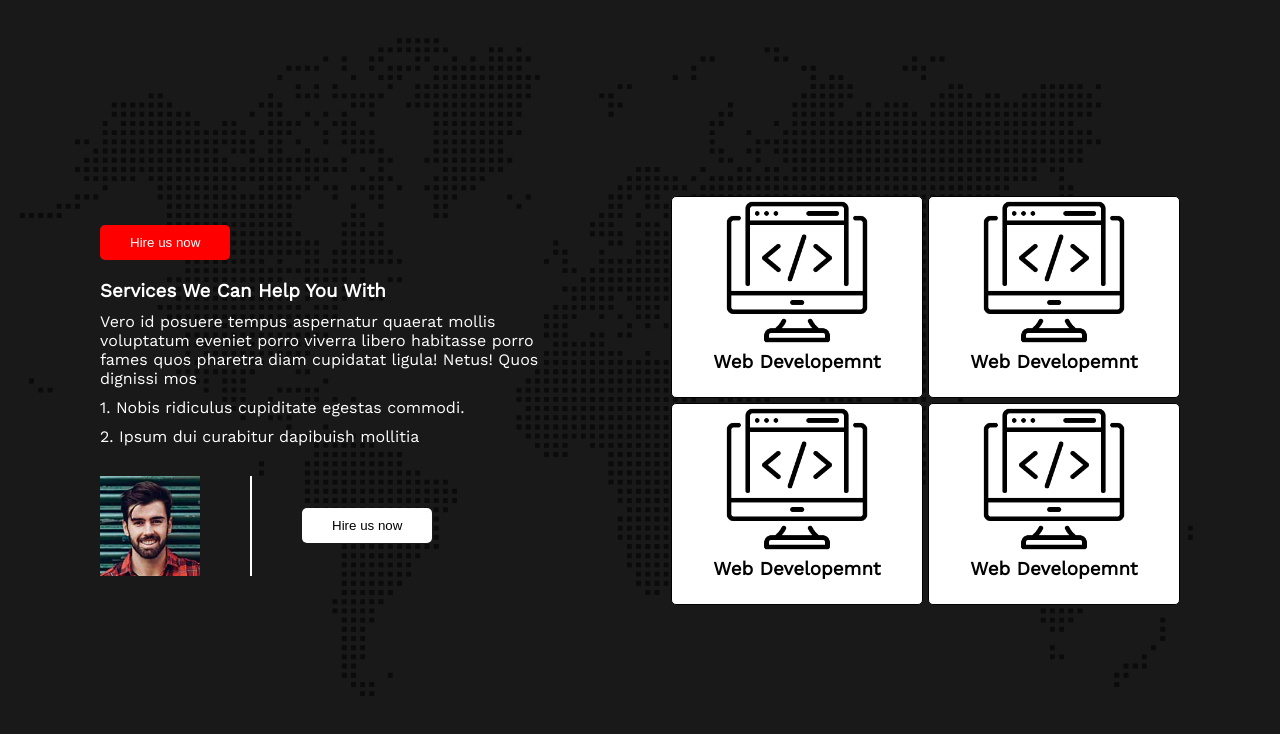
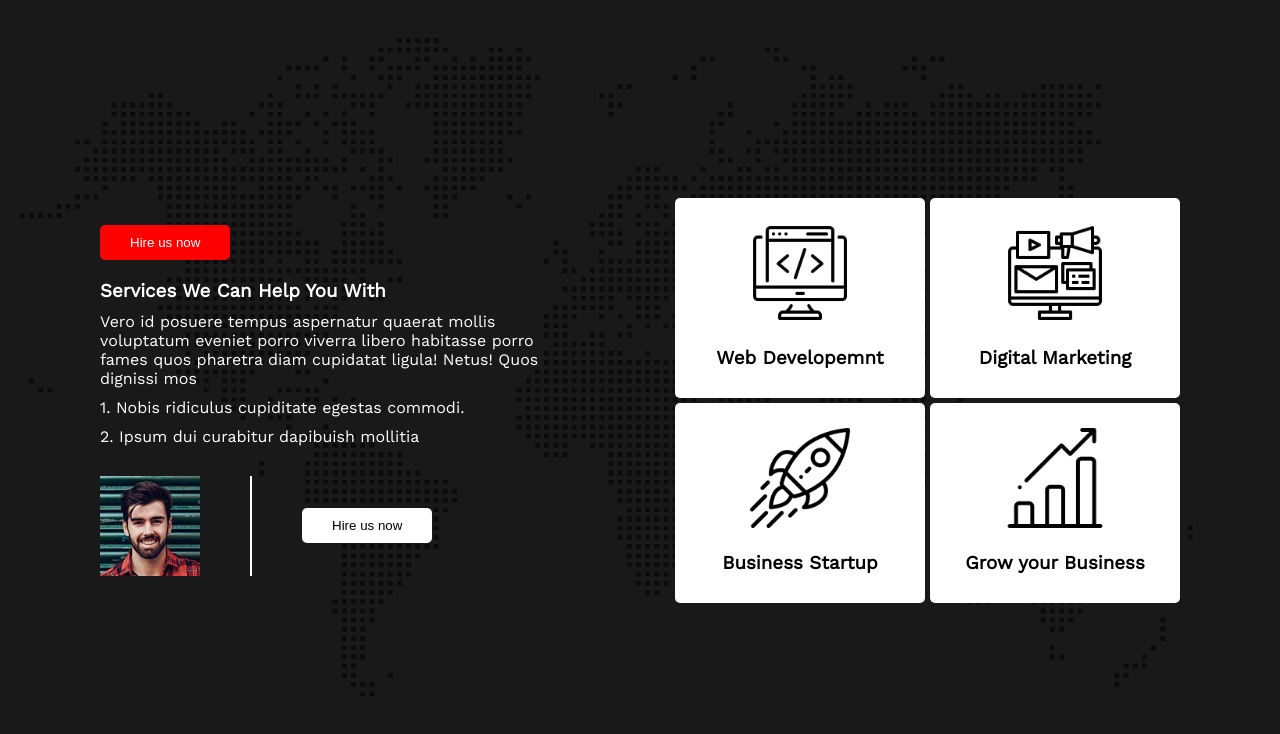
Before and after one commit to moniru005/digital-agency, a plain HTML site: page index.html in a window 1280 px wide. Shown: the part 880-1614 px from the top of the page. Drawn offline with nearby package versions, Linux system fonts and the light colour scheme.

Commit message:
added Service Section

```diff
--- a/asset/css/style.css
+++ b/asset/css/style.css
@@ -128,16 +128,20 @@ nav{
 .service-card{
     display: flex;
     gap: 5px;
+    text-align: center;
 }
 .card{
     display: block;
-    border: 1px solid;
     border-radius: 5px;
     background-color: white;
     width: 250px;
     height: 200px;
-    text-align: center;
+}
+.card-info{
+    display: block;
+    padding-top: 25px;
 }
 .card img{
-    width: 150px;
+    width: 100px;
+    padding-bottom: 20px    ;
 }
--- a/index.html
+++ b/index.html
@@ -54,22 +54,30 @@
                 <div class="service-box">
                     <div class="service-card">
                         <div class="card">
-                            <img src="./asset/icons/coding.png" alt="">
-                            <h3 class="service-name">Web Developemnt</h3>
+                            <div class="card-info">
+                                <img src="./asset/icons/coding.png" alt="">
+                                <h3 class="service-name">Web Developemnt</h3>
+                            </div>
                         </div>
                         <div class="card">
-                            <img src="./asset/icons/coding.png" alt="">
-                            <h3 class="service-name">Web Developemnt</h3>
+                            <div class="card-info">
+                                <img src="./asset/icons/digital-marketing.png" alt="">
+                                <h3 class="service-name">Digital Marketing</h3>
+                            </div>
                         </div>
                     </div>
                     <div class="service-card" style="padding-top: 5px;">
                         <div class="card">
-                            <img src="./asset/icons/coding.png" alt="">
-                            <h3 class="service-name">Web Developemnt</h3>
+                            <div class="card-info">
+                                <img src="./asset/icons/startup.png" alt="">
+                                <h3 class="service-name">Business Startup</h3>
+                            </div>
                         </div>
                         <div class="card">
-                            <img src="./asset/icons/coding.png" alt="">
-                            <h3 class="service-name">Web Developemnt</h3>
+                            <div class="card-info">
+                                <img src="./asset/icons/bar-chart.png" alt="">
+                                <h3 class="service-name">Grow your Business</h3>
+                            </div>
                         </div>
                     </div>
                 </div>
```
